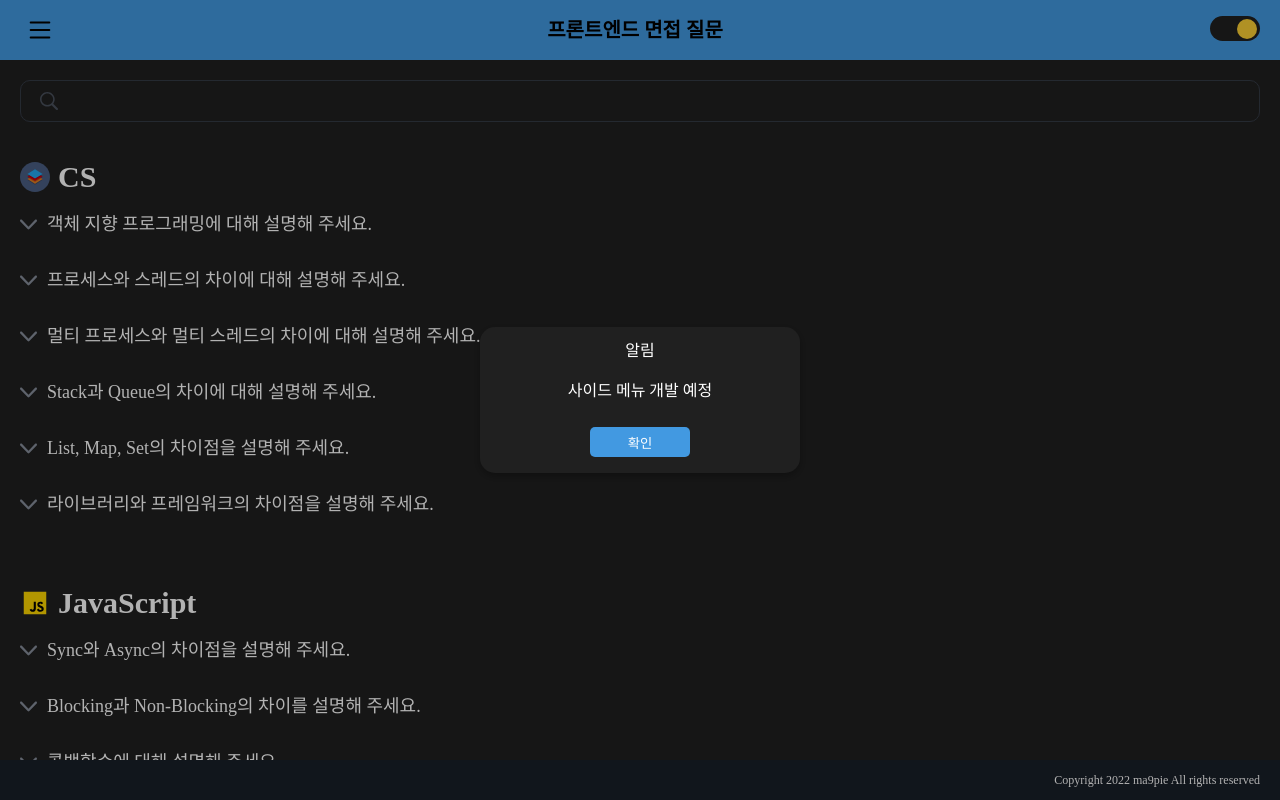
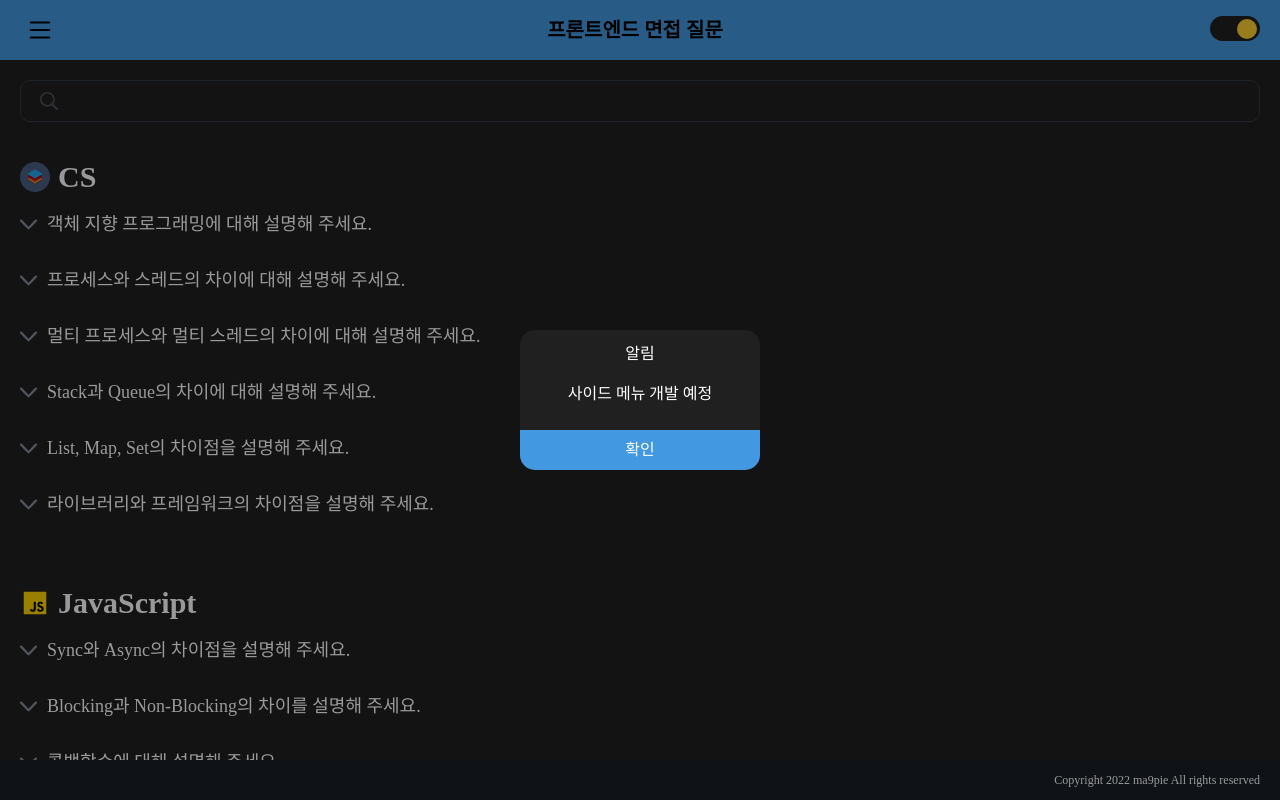
Before and after one commit to ma9pie/frontend-interview, a Next.js app: page / in a window 1280 px wide. Both pictures are taken after a click on the element 40 px from the left and 30 px from the top of the page. Built offline with nearby package versions, Linux system fonts and the light colour scheme; a web font is replaced by a local one.

Commit message:
modal 네이티브 개발 및 react-modal 라이브러리 의존성 제거

```diff
--- a/components/common/Modal/Alert.jsx
+++ b/components/common/Modal/Alert.jsx
@@ -1,133 +1,128 @@
+import { css, cx } from "@emotion/css";
 import styled from "@emotion/styled";
 import React, { useEffect } from "react";
-import ReactModal from "react-modal";
 
-function AlertModal(props) {
-  const unixTime = parseInt(new Date().getTime() / 1000);
+function Alert(props) {
+  useEffect(() => {
+    props.onAfterOpen();
+    return () => props.onAfterClose();
+  }, []);
 
-  const customStyles = {
-    overlay: {
-      position: "fixed",
-      top: 0,
-      left: 0,
-      right: 0,
-      bottom: 0,
-      backgroundColor: "rgba(0,0,0,0.3)",
-      zIndex: unixTime,
-    },
-    content: {
-      top: props.top,
-      left: props.left,
-      right: "auto",
-      bottom: "auto",
-      transform: "translate(-50%,-50%)",
-      border: "1px solid var(--divider)",
-      borderRadius: "15px",
-      backgroundColor: "var(--bg)",
-      margin: props.margin,
-      padding: props.padding,
-      minWidth: props.minWidth,
-      boxShadow: "0px 3px 9px rgba(0, 0, 0, 0.3)",
-      zIndex: unixTime,
-    },
-  };
-
-  useEffect(() => {
-    window.addEventListener("keydown", onKeyDown);
-    return () => {
-      window.removeEventListener("keydown", onKeyDown);
-    };
-  });
-
-  const onKeyDown = (e) => {
-    if (e.key === "Enter" && props.isOpen) {
-      props.onRequestClose();
-      props.onAfterClose();
-    }
-  };
-
-  ReactModal.setAppElement("#alert-modal");
   return (
-    <ReactModal
-      contentLabel="AlertModal"
-      style={customStyles}
-      closeTimeoutMS={200}
-      isOpen={props.isOpen}
-      onAfterOpen={() => props.onAfterOpen()}
-      onAfterClose={() => props.onAfterClose()}
-      onRequestClose={() => props.onRequestClose()}
+    <Wrapper>
+      <Overlay
+        onClick={props.onRequestClose}
+        className={props.isOpen ? fadeIn : fadeOut}
+      ></Overlay>
+      <Container
+        top={props.top}
+        left={props.left}
+        className={props.isOpen ? fadeIn : fadeOut}
       >
         <Top>
-        <Title> {props.title}</Title>
+          <Title>{props.title}</Title>
         </Top>
-      <ContentBox>
+        <Content>
           {props.component()}
-        {props.message
-          .toString()
+          {props.message &&
+            props.message
               .split("\n")
-          .map((text, idx) => {
-            if (text) return <Text key={idx}>{text}</Text>;
-          })}
-      </ContentBox>
-
+              .map((text, idx) => <Text key={idx}>{text}</Text>)}
+        </Content>
         <ButtonBox>
-        <Button onClick={() => props.onRequestClose()}>확인</Button>
+          <MainButton onClick={props.onRequestClose}>
+            {props.confirmBtnText}
+          </MainButton>
         </ButtonBox>
-    </ReactModal>
+      </Container>
+    </Wrapper>
   );
 }
 
-export default React.memo(AlertModal);
+export default Alert;
 
-AlertModal.defaultProps = {
-  isOpen: false, // 모달을 열고 닫는 변수
-  top: "50%", // 모달 top 위치
-  left: "50%", // 모달 left 위치
-  padding: "16px 32px ", // 모달 패딩
-  minWidth: "320px", // 최소 너비
-  title: "알림", // 상단 타이틀
-  message: "alert message", // 표시 메시지
-  confirmBtnText: "확인", // 버튼 텍스트
-  component: () => {}, // 모달에 전달할 컴포넌트
-  onAfterOpen: () => {}, // 모달이 열린 후 실행 함수
-  onAfterClose: () => {}, // 모달이 닫힌 후 실행 함수
-  onRequestClose: () => {}, // 모달 닫기 실행 함수
+Alert.defaultProps = {
+  isOpen: false,
+  top: "50%",
+  left: "50%",
+  title: "알림",
+  message: "",
+  confirmBtnText: "확인",
+  component: () => {},
+  onAfterOpen: () => {},
+  onAfterClose: () => {},
+  onRequestClose: () => {},
 };
 
+const fadeIn = css`
+  animation: fade-in 0.2s ease-in-out forwards;
+`;
+const fadeOut = css`
+  animation: fade-out 0.2s ease-in-out forwards;
+`;
+const Wrapper = styled.div``;
+const Overlay = styled.div`
+  position: fixed;
+  top: 0;
+  left: 0;
+  right: 0;
+  bottom: 0;
+  z-index: 999;
+  background-color: var(--overlay);
+`;
+const Container = styled.div`
+  position: fixed;
+  display: flex;
+  flex-direction: column;
+  justify-content: center;
+  align-items: center;
+  top: ${(props) => props.top};
+  left: ${(props) => props.left};
+  min-width: 240px;
+  gap: 24px;
+  border-radius: 15px;
+  overflow: hidden;
+  background-color: var(--bg);
+  transform: translate(-50%, -50%);
+  z-index: 999;
+`;
 const Top = styled.div`
+  width: 100%;
+  margin-top: 16px;
+`;
+const Title = styled.p`
+  font: var(--headline20);
+  text-align: center;
+  margin: 0px;
+`;
+const Content = styled.div`
   display: flex;
   justify-content: center;
   align-items: center;
-`;
-
-const Title = styled.div`
-  white-space: nowrap;
-  margin-bottom: 24px;
-`;
-
-const ContentBox = styled.div`
+  width: 100%;
+  max-height: 1000px;
   text-align: center;
 `;
-
 const Text = styled.p`
-  height: 20px;
+  font: var(--body16);
+  min-height: 20px;
+  margin: 0px;
 `;
-
 const ButtonBox = styled.div`
   display: flex;
   justify-content: center;
-  margin-top: 24px;
+  width: 100%;
 `;
-
-const Button = styled.button`
-  border: none;
-  border-radius: 5px;
-  width: 100px;
-  height: 30px;
-  background-color: var(--primaryColor);
+const MainButton = styled.button`
+  font: var(--body14);
+  width: 100%;
+  height: 40px;
+  border: 0px;
   color: white;
-  & * {
-    background: transparent;
+  transition: background-color 0.15s ease-in-out;
+  cursor: pointer;
+  background-color: var(--brandColor);
+  &:hover {
+    background-color: var(--pressedMainBtn);
   }
-  cursor: pointer;
 `;
--- a/components/layout/Header.jsx
+++ b/components/layout/Header.jsx
@@ -29,7 +29,7 @@ const Wrapper = styled.header`
   width: 100%;
   height: 60px;
   padding: 0px 20px;
-  background-color: var(--primaryColor);
+  background-color: var(--brandColor);
   & * {
     background: transparent;
   }
--- a/package.json
+++ b/package.json
@@ -17,7 +17,6 @@
     "react": "18.2.0",
     "react-collapse": "^5.1.1",
     "react-dom": "18.2.0",
-    "react-modal": "^3.16.1",
     "sass": "^1.55.0"
   },
   "devDependencies": {
--- a/pages/_app.js
+++ b/pages/_app.js
@@ -40,16 +40,16 @@ function App({ Component, pageProps }) {
   };
 
   return (
-    <Overlay>
+    <Wrapper>
       <Content>{getLayout(<Component {...pageProps} />)}</Content>
-    </Overlay>
+    </Wrapper>
   );
 }
 
 export default App;
 
-const Overlay = styled.div`
-  background-color: var(--overlay);
+const Wrapper = styled.div`
+  background-color: var(--wrapperBg);
   height: 100%;
 `;
 const Content = styled.div`
--- a/styles/globals.scss
+++ b/styles/globals.scss
@@ -63,12 +63,13 @@ input:focus {
   --blue900: #2a4365;
 
   // 브랜드 컬러
-  --primaryColor: #4299e1;
+  --brandColor: #4299e1;
 
   // 배경
   --bg: #202020;
   --subBg: #191f28;
-  --overlay: #333333;
+  --overlay: rgba(0, 0, 0, 0.4);
+  --wrapperBg: #333333;
 
   // 텍스트
   --main: #ffffff;
@@ -86,12 +87,13 @@ input:focus {
 /* 라이트 모드 */
 [data-theme="Light"] {
   // 브랜드 컬러
-  --primaryColor: #4299e1;
+  --brandColor: #4299e1;
 
   // 배경
   --bg: #ffffff;
   --subBg: #f9f9f9;
-  --overlay: #e5e5e5;
+  --overlay: rgba(0, 0, 0, 0.7);
+  --wrapperBg: #e5e5e5;
 
   // 텍스트
   --main: #21252f;
@@ -105,25 +107,40 @@ input:focus {
   --icon2: #727988;
 }
 
-/* react-modal */
-.ReactModal__Overlay {
-  opacity: 0;
-  transition: opacity 0.2s ease-in-out;
-}
-
-.ReactModal__Overlay--after-open {
-  opacity: 1;
-}
-
-.ReactModal__Overlay--before-close {
-  opacity: 0;
-}
-
-.ReactModal__Content--after-open {
-  overflow: visible !important;
-}
-
 /* react-collapse */
 .ReactCollapse--collapse {
   transition: height 0.5s ease;
 }
+
+@keyframes fade-in {
+  from {
+    opacity: 0;
+  }
+  to {
+    opacity: 1;
+  }
+}
+@keyframes fade-out {
+  from {
+    opacity: 1;
+  }
+  to {
+    opacity: 0;
+  }
+}
+@keyframes slide-up {
+  from {
+    transform: translateY(100%);
+  }
+  to {
+    transform: translateY(0%);
+  }
+}
+@keyframes slide-down {
+  from {
+    transform: translateY(0%);
+  }
+  to {
+    transform: translateY(100%);
+  }
+}
--- a/utils/ModalUtils.js
+++ b/utils/ModalUtils.js
@@ -1,39 +1,56 @@
 import ReactDOM from "react-dom/client";
 import Alert from "@/components/common/Modal/Alert";
 
-const ModalUtils = () => {};
-
-const defaultProps = {
-  isOpen: true,
-  top: "50%",
-  left: "50%",
-  message: "message\n message\n message",
-  confirmBtnText: "확인",
-  cancleBtnText: "취소",
-  component: () => {},
-  onAfterOpen: () => {},
-  onAfterClose: () => {},
-  onRequestConfirm: () => {},
-  onRequestCancle: () => {},
+const ModalUtils = {
+  hashMap: new Map(),
 };
 
-// Alert 모달
-ModalUtils.openAlert = (obj) => {
-  let props = { ...defaultProps, ...obj };
+// node 추가
+ModalUtils.appendNode = (Component, data = {}, id) => {
+  const { key } = data;
+  const props = { isOpen: true };
+  const container = document.getElementById(id);
+  if (!container) return;
+  const node = document.createElement("div");
+  const root = ReactDOM.createRoot(node);
+  container.append(node);
 
-  const modal = document.getElementById("alert-modal");
-  const root = ReactDOM.createRoot(modal);
-
-  const onRequestClose = () => {
+  props.onRequestClose = () => {
     props.isOpen = false;
-    root.render(<Alert {...props}></Alert>);
+    root.render(<Component {...props} {...data}></Component>);
     setTimeout(() => {
-      root.unmount();
+      node.remove();
+      if (key) {
+        ModalUtils.hashMap.delete(key);
+      }
     }, 200);
   };
 
-  props.onRequestClose = onRequestClose;
-  root.render(<Alert {...props}></Alert>);
+  props.isOpen = true;
+  root.render(<Component {...props} {...data}></Component>);
+
+  if (key) {
+    node.id = key;
+    ModalUtils.hashMap.set(key, props);
+  }
+};
+
+// close
+ModalUtils.close = (key) => {
+  const node = document.getElementById(key);
+  if (node) {
+    ModalUtils.hashMap.get(key).onRequestClose();
+  }
+};
+
+// empty modal
+ModalUtils.openModal = (data) => {
+  ModalUtils.appendNode(Modal, data, "modal");
+};
+
+// alert
+ModalUtils.openAlert = (data) => {
+  ModalUtils.appendNode(Alert, data, "alert-modal");
 };
 
 export default ModalUtils;
```
Also changed, not shown: 1 other file (tests, documents, lock files or other folders). Lines whose indentation alone changed are shown as unchanged.
